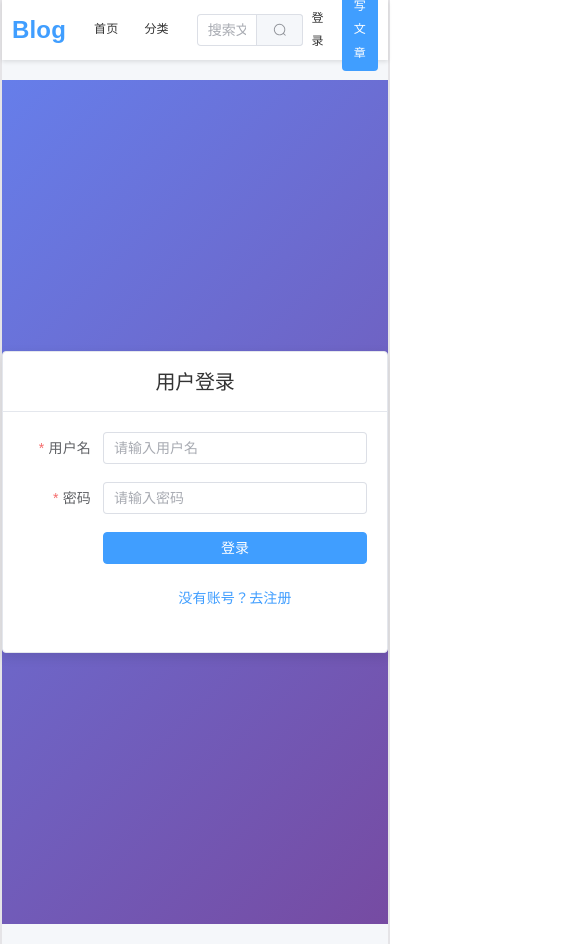
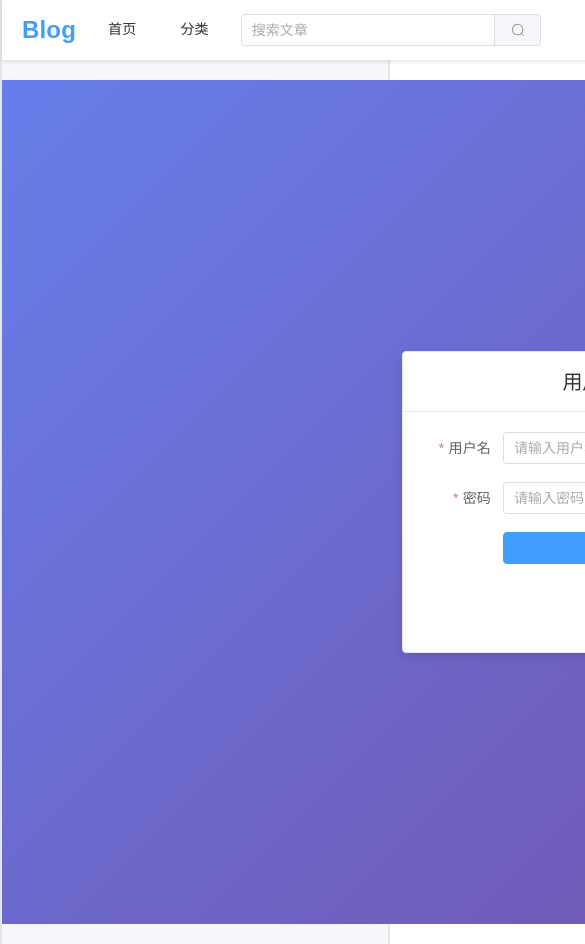
Before and after one commit to LEureka26/blog, a Vue app in the folder BlogWeb/: page /login in a window 390 px wide. Shown: the top 944 px of the page, 585 px wide, since content can reach past the window. Built offline with nearby package versions, Linux system fonts and the light colour scheme.

Commit message:
缩放修改

```diff
--- a/BlogWeb/src/components/Header.vue
+++ b/BlogWeb/src/components/Header.vue
@@ -102,6 +102,7 @@ onUnmounted(() => {
   position: sticky;
   top: 0;
   z-index: 100;
+  min-width: 1200px;
 }
 
 .header-container {
@@ -118,11 +119,12 @@ onUnmounted(() => {
   display: flex;
   align-items: center;
   gap: 20px;
+  flex-shrink: 0;
 }
 
 .search-container {
-  flex: 1;
-  max-width: 300px;
+  width: 300px;
+  flex-shrink: 0;
 }
 
 .search-input {
@@ -134,11 +136,13 @@ onUnmounted(() => {
   font-weight: bold;
   color: #409eff;
   text-decoration: none;
+  flex-shrink: 0;
 }
 
 .nav {
   display: flex;
   gap: 20px;
+  flex-shrink: 0;
 }
 
 .nav-item {
@@ -148,6 +152,7 @@ onUnmounted(() => {
   transition: color 0.3s;
   padding: 8px 12px;
   border-radius: 4px;
+  flex-shrink: 0;
 }
 
 .nav-item:hover {
@@ -158,6 +163,7 @@ onUnmounted(() => {
   display: flex;
   align-items: center;
   gap: 20px;
+  flex-shrink: 0;
 }
 
 .create-article-btn {
@@ -167,6 +173,7 @@ onUnmounted(() => {
   border-radius: 4px;
   font-size: 14px;
   transition: background 0.3s;
+  flex-shrink: 0;
 }
 
 .create-article-btn:hover {
@@ -177,6 +184,7 @@ onUnmounted(() => {
 .user-menu {
   position: relative;
   cursor: pointer;
+  flex-shrink: 0;
 }
 
 .user-avatar {
@@ -237,32 +245,4 @@ onUnmounted(() => {
 .menu-item:hover {
   background: #f5f7fa;
 }
-
-@media (max-width: 768px) {
-  .header-container {
-    padding: 0 10px;
-  }
-
-  .header-left {
-    gap: 20px;
-  }
-
-  .nav {
-    gap: 10px;
-  }
-
-  .nav-item {
-    font-size: 12px;
-    padding: 6px 8px;
-  }
-
-  .header-right {
-    gap: 10px;
-  }
-
-  .create-article-btn {
-    font-size: 12px;
-    padding: 6px 12px;
-  }
-}
 </style>
--- a/BlogWeb/src/views/ArticleDetail.vue
+++ b/BlogWeb/src/views/ArticleDetail.vue
@@ -131,6 +131,7 @@ onMounted(() => {
   padding: 20px;
   max-width: 800px;
   margin: 0 auto;
+  min-width: 1200px;
 }
 
 .loading {
--- a/BlogWeb/src/views/ArticleList.vue
+++ b/BlogWeb/src/views/ArticleList.vue
@@ -123,6 +123,7 @@ onMounted(() => {
 <style scoped>
 .article-list {
   width: 100%;
+  min-width: 1200px;
 }
 
 .container {
@@ -135,7 +136,7 @@ onMounted(() => {
 
 .article-grid {
   display: grid;
-  grid-template-columns: repeat(auto-fill, minmax(350px, 1fr));
+  grid-template-columns: repeat(3, 1fr);
   gap: 20px;
 }
 
@@ -243,19 +244,4 @@ onMounted(() => {
   display: flex;
   justify-content: center;
 }
-
-@media (max-width: 768px) {
-  .filter-bar {
-    flex-direction: column;
-    align-items: stretch;
-  }
-
-  .article-grid {
-    grid-template-columns: 1fr;
-  }
-
-  .article-cover {
-    height: 150px;
-  }
-}
 </style>
--- a/BlogWeb/src/views/CategoryList.vue
+++ b/BlogWeb/src/views/CategoryList.vue
@@ -178,6 +178,7 @@ onMounted(async () => {
 <style scoped>
 .category-list {
   padding: 20px;
+  min-width: 1200px;
 }
 
 .container {
@@ -241,7 +242,7 @@ onMounted(async () => {
 .article-list {
   flex: 1;
   display: grid;
-  grid-template-columns: repeat(auto-fill, minmax(350px, 1fr));
+  grid-template-columns: repeat(3, 1fr);
   gap: 20px;
 }
 
@@ -336,30 +337,4 @@ onMounted(async () => {
   color: #999;
   grid-column: 1 / -1;
 }
-
-@media (max-width: 768px) {
-  .category-container {
-    flex-direction: column;
-  }
-
-  .category-sidebar {
-    width: 100%;
-    margin-bottom: 20px;
-  }
-
-  .category-menu {
-    display: flex;
-    overflow-x: auto;
-    gap: 10px;
-  }
-
-  .category-item {
-    white-space: nowrap;
-    margin-bottom: 0;
-  }
-
-  .article-list {
-    grid-template-columns: 1fr;
-  }
-}
 </style>
--- a/BlogWeb/src/views/CreateArticle.vue
+++ b/BlogWeb/src/views/CreateArticle.vue
@@ -171,6 +171,7 @@ const handleSubmit = async () => {
   min-height: 100vh;
   padding: 20px;
   background: linear-gradient(135deg, #667eea 0%, #764ba2 100%);
+  min-width: 1200px;
 }
 
 .create-article-card {
--- a/BlogWeb/src/views/EditArticle.vue
+++ b/BlogWeb/src/views/EditArticle.vue
@@ -229,6 +229,7 @@ onMounted(() => {
   min-height: 100vh;
   padding: 20px;
   background: linear-gradient(135deg, #667eea 0%, #764ba2 100%);
+  min-width: 1200px;
 }
 
 .edit-article-card {
--- a/BlogWeb/src/views/EditProfile.vue
+++ b/BlogWeb/src/views/EditProfile.vue
@@ -110,6 +110,7 @@ onMounted(async () => {
 <style scoped>
 .edit-profile {
   padding: 20px;
+  min-width: 1200px;
 }
 
 .container {
@@ -128,10 +129,4 @@ h1 {
   margin-bottom: 30px;
   text-align: center;
 }
-
-@media (max-width: 768px) {
-  .container {
-    padding: 20px;
-  }
-}
 </style>
--- a/BlogWeb/src/views/Login.vue
+++ b/BlogWeb/src/views/Login.vue
@@ -97,6 +97,7 @@ const handleLogin = async () => {
   align-items: center;
   min-height: 100vh;
   background: linear-gradient(135deg, #667eea 0%, #764ba2 100%);
+  min-width: 1200px;
 }
 
 .login-card {
--- a/BlogWeb/src/views/Search.vue
+++ b/BlogWeb/src/views/Search.vue
@@ -12,5 +12,6 @@
 <style scoped>
 .search {
   padding: 20px;
+  min-width: 1200px;
 }
 </style>
--- a/BlogWeb/src/views/UserCenter.vue
+++ b/BlogWeb/src/views/UserCenter.vue
@@ -244,6 +244,7 @@ onMounted(async () => {
 <style scoped>
 .user-center {
   padding: 20px;
+  min-width: 1200px;
 }
 
 .container {
@@ -267,6 +268,7 @@ onMounted(async () => {
   flex-direction: column;
   align-items: center;
   gap: 15px;
+  flex-shrink: 0;
 }
 
 .avatar {
@@ -403,27 +405,4 @@ onMounted(async () => {
   color: #666;
   margin: 0;
 }
-
-@media (max-width: 768px) {
-  .user-header {
-    flex-direction: column;
-    text-align: center;
-  }
-
-  .avatar-actions {
-    width: 100%;
-  }
-
-  .user-stats {
-    flex-direction: column;
-  }
-
-  .user-actions {
-    flex-direction: column;
-  }
-
-  .avatar-grid {
-    grid-template-columns: repeat(3, 1fr);
-  }
-}
 </style>
```
